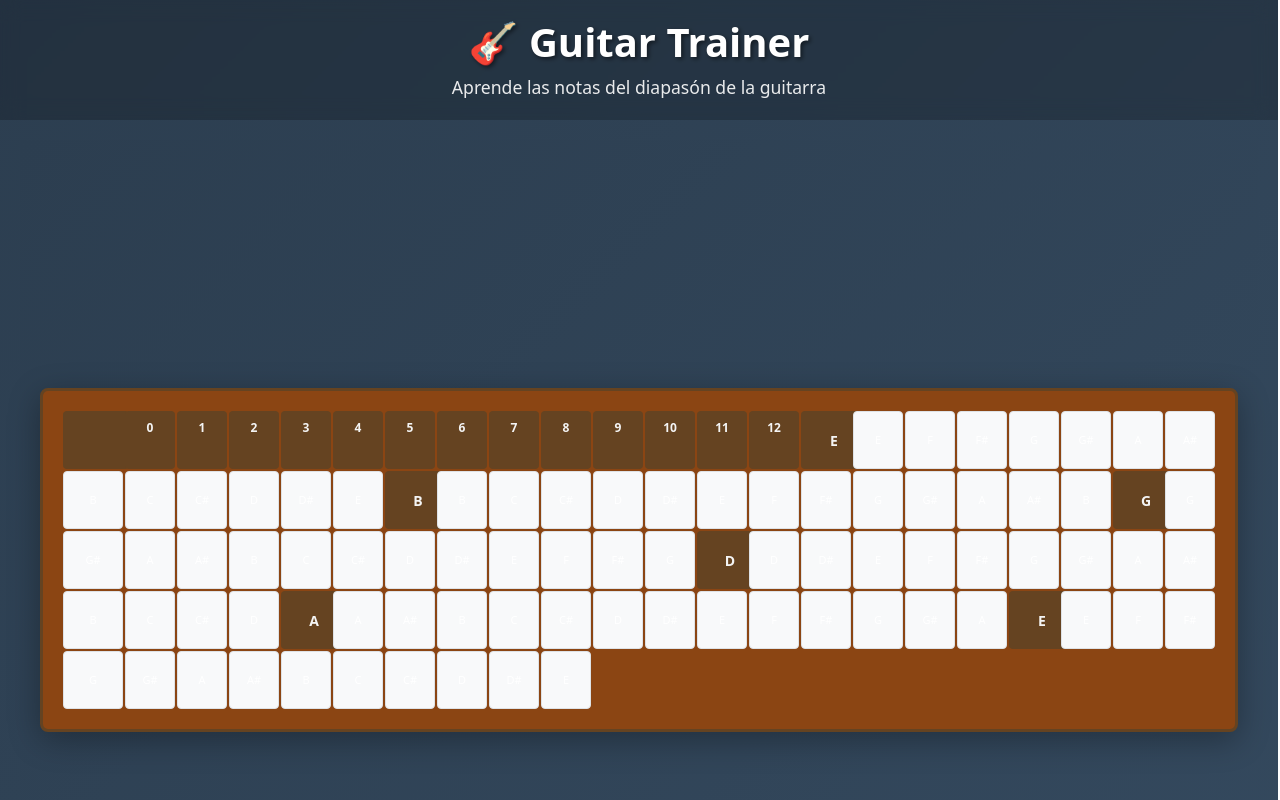
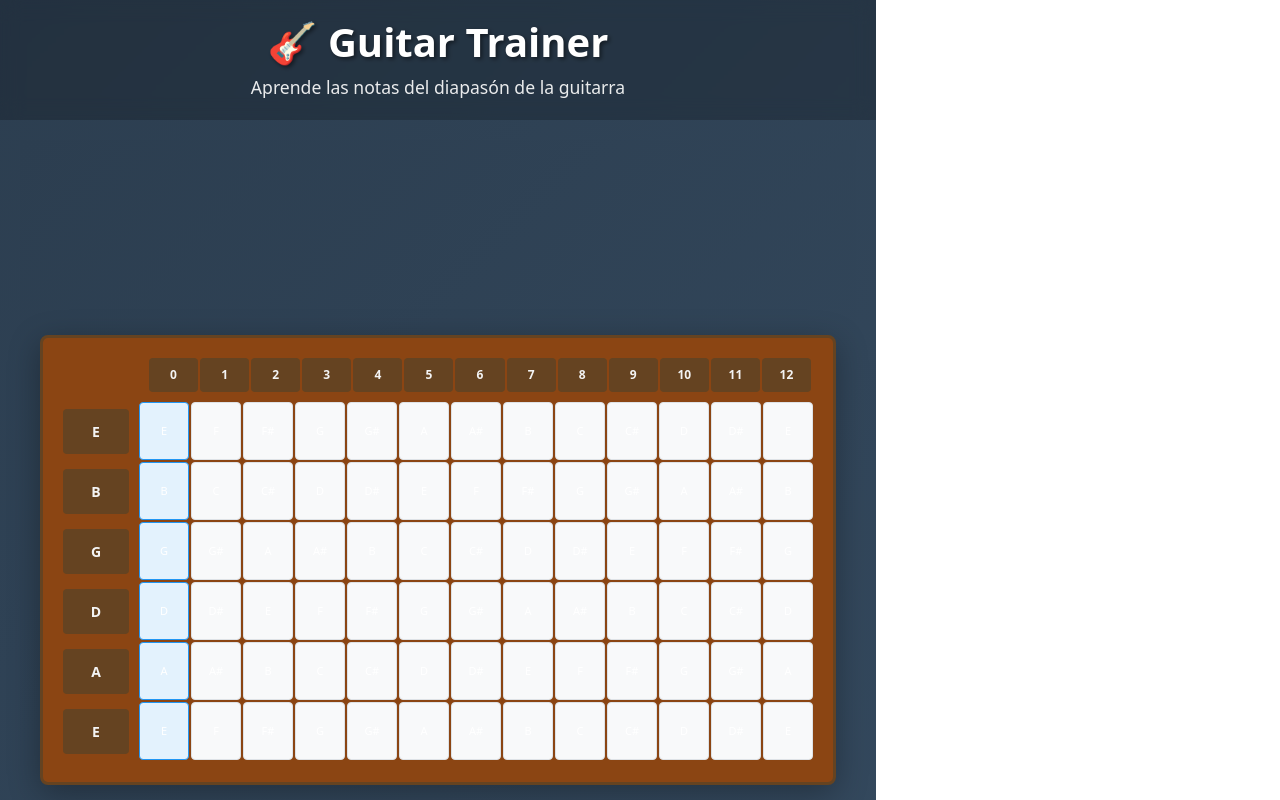
Before and after one commit to DeFrankCom/guitar-trainer, a React (Vite) app: page / in a window 1280 px wide. Shown: the top 800 px of the page. Built offline with nearby package versions, Linux system fonts and the light colour scheme.

Commit message:
updated styles

```diff
--- a/src/components/Fretboard.css
+++ b/src/components/Fretboard.css
@@ -13,15 +13,13 @@
   border-radius: 8px;
   padding: 20px;
   box-shadow: 0 8px 32px rgba(0, 0, 0, 0.3);
-  display: grid;
-  grid-template-columns: 60px repeat(auto-fit, minmax(50px, 1fr));
-  gap: 2px;
   max-width: 90vw;
   overflow-x: auto;
 }
 
 .fret-header {
-  display: contents;
+  display: flex;
+  margin-bottom: 10px;
 }
 
 .fret-number {
@@ -33,10 +31,20 @@
   font-size: 12px;
   border-radius: 4px;
   min-width: 40px;
+  margin-right: 2px;
+  flex: 1;
+}
+
+.fret-header .string-label {
+  background: transparent;
+  min-width: 60px;
+  margin-right: 10px;
 }
 
 .string-row {
-  display: contents;
+  display: flex;
+  margin-bottom: 2px;
+  align-items: center;
 }
 
 .string-label {
@@ -51,6 +59,14 @@
   align-items: center;
   justify-content: center;
   min-width: 50px;
+  margin-right: 10px;
+  flex-shrink: 0;
+}
+
+.fret-notes-container {
+  display: flex;
+  flex: 1;
+  gap: 2px;
 }
 
 .fret-note {
@@ -69,6 +85,7 @@
   justify-content: center;
   transition: all 0.2s ease;
   position: relative;
+  flex: 1;
 }
 
 .fret-note:hover {
@@ -92,7 +109,7 @@
 }
 
 /* Estilos para cuerdas al aire (fret 0) */
-.fret-note:has([data-fret="0"]) {
+.fret-note[data-fret="0"] {
   background: #e3f2fd;
   border-color: #2196f3;
 }
@@ -101,7 +118,6 @@
 @media (max-width: 768px) {
   .fretboard {
     padding: 10px;
-    gap: 1px;
   }
 
   .fret-note {
@@ -115,6 +131,7 @@
     min-width: 40px;
     font-size: 12px;
     padding: 8px 4px;
+    margin-right: 8px;
   }
 
   .fret-number {
@@ -122,4 +139,9 @@
     font-size: 10px;
     padding: 4px 2px;
   }
+
+  .fret-header .string-label {
+    min-width: 50px;
+    margin-right: 8px;
+  }
 }
--- a/src/components/Fretboard.tsx
+++ b/src/components/Fretboard.tsx
@@ -51,16 +51,19 @@ export const Fretboard: React.FC<FretboardProps> = ({
               {guitarString.openNote}
             </div>
 
-            {/* Notas de la cuerda */}
+            {/* Contenedor de notas de la cuerda */}
+            <div className="fret-notes-container">
               {guitarString.notes.map((note) => (
                 <div
                   key={`${note.string}-${note.fret}`}
                   className={`fret-note ${note.isHighlighted ? 'highlighted' : ''} ${note.isSelected ? 'selected' : ''}`}
                   onClick={() => handleNoteClick(note)}
+                  data-fret={note.fret}
                 >
                   {note.note}
                 </div>
               ))}
+            </div>
           </div>
         ))}
       </div>
```
Lines whose indentation alone changed are shown as unchanged.
